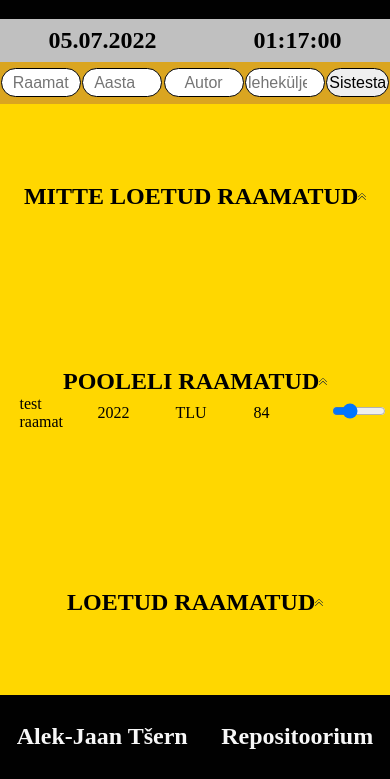
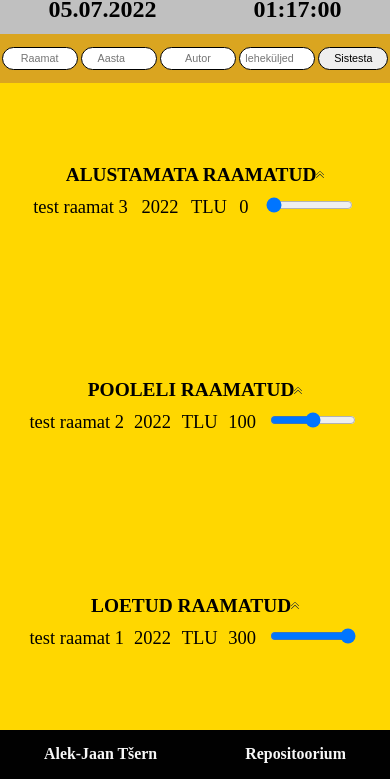
Before and after one commit to Winlanto/JS, a plain HTML site: page JQuery/Raamaturiiul/index.html in a window 390 px wide. Shown: the part 65-844 px from the top of the page. Drawn offline with nearby package versions, Linux system fonts and the light colour scheme.

Commit message:
responsive design fix

```diff
--- a/JQuery/Raamaturiiul/index.html
+++ b/JQuery/Raamaturiiul/index.html
@@ -28,7 +28,7 @@
 </div>
 <ul id="info">
     <li class="listToggle">
-        <div class="heading" id="1"><h1>Mitte loetud raamatud</h1><img src="navigate-arrows.svg" alt="list arrow"></div>
+        <div class="heading" id="1"><h1>Alustamata raamatud</h1><img src="navigate-arrows.svg" alt="list arrow"></div>
         <ul id="booksNotRead">
             Siia ilmuvad mitte loetud raamatud
         </ul>
--- a/JQuery/Raamaturiiul/style.css
+++ b/JQuery/Raamaturiiul/style.css
@@ -18,14 +18,14 @@ footer{
 }
 
 header, footer{
-    height: 10vh;
+    height: calc(4vh + 4vw);
     width: 100%;
     display: flex;
     align-items: center;
     justify-content: space-around;
     background-color: #010101;
     color: #f7f7f7;
-    font-size: 1.5rem;
+    font-size:calc(12px + 1vw);
     font-weight: 600;
 }
 
@@ -44,7 +44,7 @@ a:hover{
     font-size: 1.5rem;
     font-weight: bold;
     background-color: silver;
-    height: 5vh;
+    height: calc(4vh + 4vw);
 
 }
 
@@ -60,7 +60,7 @@ a:hover{
 
 #addBook{
     display: flex;
-    height: 5vh;
+    height: calc(4vh + 4vw);
     justify-content: space-around;
     background-color: goldenrod;
     align-items: center;
@@ -68,8 +68,8 @@ a:hover{
 }
 
 #addBook input{
-    max-width: 19vw;
-    font-size: 1rem;
+    width: 18vw;
+    font-size: calc(0.6rem + 0.3vw);
     padding: 0.5vh 0.5vw;
     text-align: center;
     border-radius: 20px;
@@ -77,18 +77,28 @@ a:hover{
 }
 
 .book{
+    padding-top: 10px;
+    font-size: calc(1rem + 0.3vh);
     display: flex;
     align-items: center;
-    justify-content: space-between;
+    justify-content: space-evenly;
+    text-align: center;
     width: 90vw;
 }
-.book>*{
-     width: 10vw;
-    text-align: left;
+.book>:nth-child(2):nth-child(4){
+    width: calc(2.5vw + 2.5vh);
+    text-align: center;
+}
+.book>:nth-child(3){
+    width: calc(5vw + 5vh);
+}
+
+.book>:not(:nth-child(2)):not(:nth-child(4)):not(:nth-child(3)){
+    width: calc(10vw + 10vh);
  }
 
 h1{
-    font-size: 1.5rem;
+    font-size: calc(1rem + 0.4vh);
     text-transform: uppercase;
     cursor: pointer;
 }
@@ -113,5 +123,5 @@ img{
 }
 
 input[type="range"] {
-    width: 14vw;
+    width: calc(7vw + 7vh);
 }
```
Also changed, not shown: JQuery/Raamaturiiul/database.txt.
